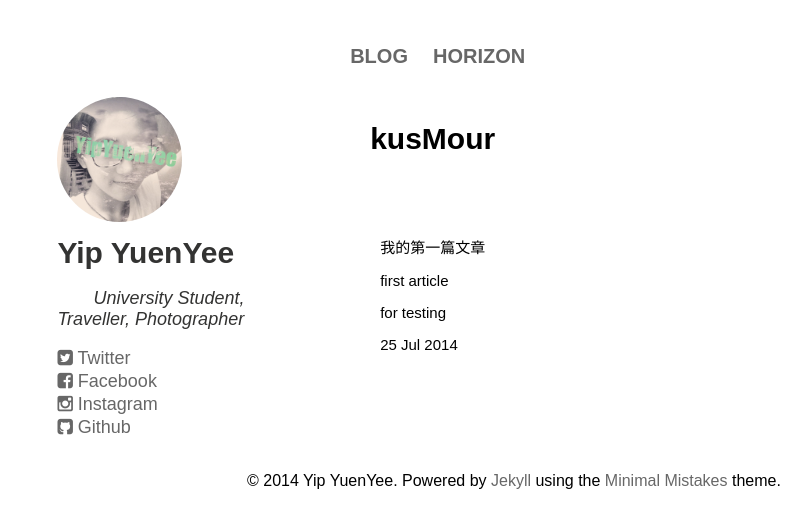
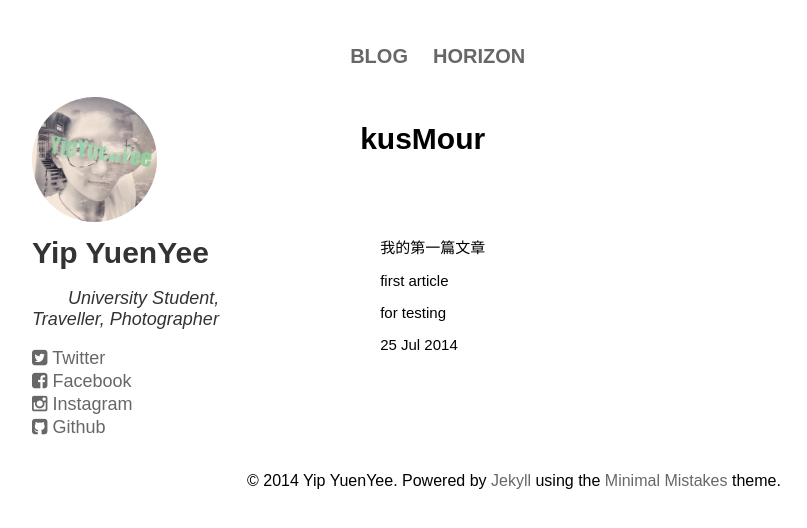
Before and after one commit to kusmour/blog_jekyll, a Jekyll site: the page built from _posts/2014-07-25-first-article.html, in a window 1280 px wide. Shown: the top 528 px of the page, without its empty margins (77-884 px from the left). Built offline with Jekyll 4.4.1, drawn with Linux system fonts in a browser that asks for light colours.

Commit message:
change css

```diff
--- a/style/article_page.css
+++ b/style/article_page.css
@@ -11,7 +11,7 @@ article {
 .article_wrap h2 {
 	font-size: 30px;
 	margin-bottom: 80px;
-	margin-left: 20px;
+	margin-left: 10px;
 }
 
 .article_wrap p {
--- a/style/homepage.css
+++ b/style/homepage.css
@@ -31,8 +31,8 @@ p {
 	width: 20%;
 	font-size: 25px;
 	font-weight: bold;
-	margin-left: 5%;
-	margin-right: 5%;
+	margin-left: 7%;
+	margin-right: 3%;
 	margin-bottom: 16px;
 }
 
@@ -136,8 +136,8 @@ ul {
 	float: left;
 	width: 16%;
 	margin-bottom: 50px;
-	margin-left: 10%;
-	margin-right: 4%;
+	margin-left: 8%;
+	margin-right: 6%;
 }
 
 h3 {
```
